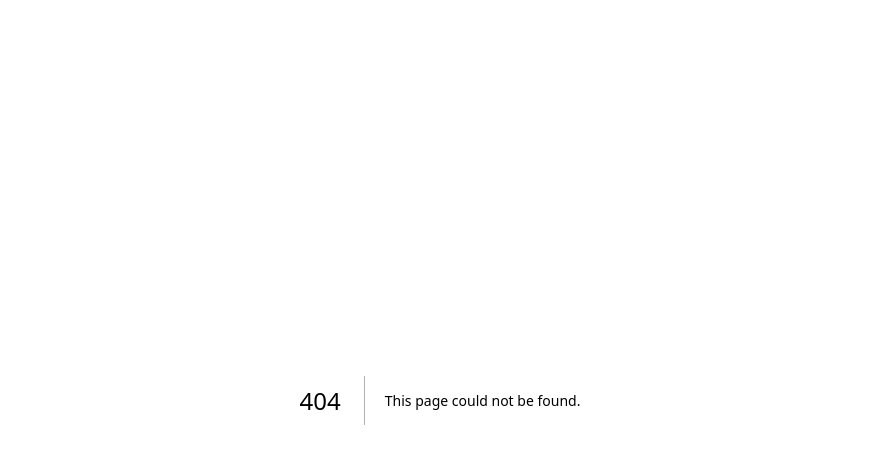
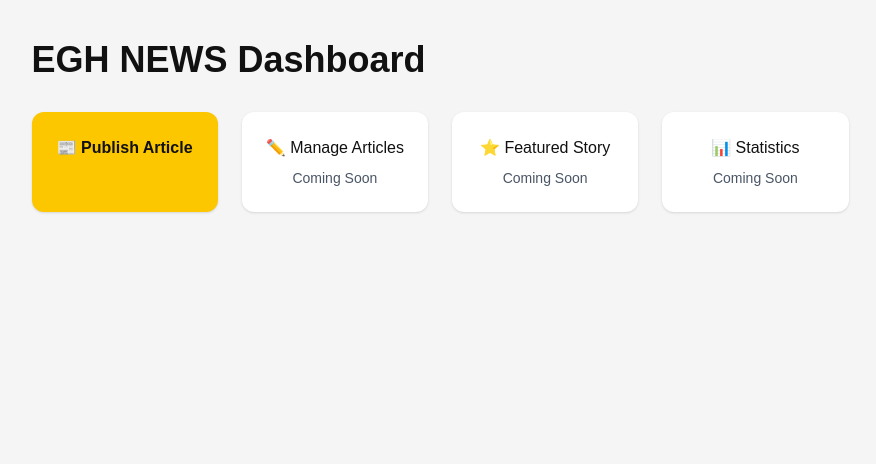
Before and after one commit to ZeusIsHere369/everybodygohear, a Next.js app in the folder egh-news/: page /dashboard in a window 1280 px wide. Before the commit this address had no page. Shown: the top 464 px of the page, without its empty margins (200-1076 px from the left). Built offline with nearby package versions, Linux system fonts and the light colour scheme.

Commit message:
Initial commit: egh-news project setup with Next.js, Tailwind CSS, and TypeScript.

```diff
--- /dev/null
+++ b/egh-news/app/dashboard/page.tsx
@@ -0,0 +1,47 @@
+"use client";
+
+import Link from "next/link";
+
+export default function Dashboard() {
+  return (
+    <main className="mx-auto max-w-7xl px-6 py-10">
+
+      <h1 className="mb-8 text-4xl font-extrabold">
+        EGH NEWS Dashboard
+      </h1>
+
+      <div className="grid gap-6 md:grid-cols-2 lg:grid-cols-4">
+
+        <Link
+          href="/newsroom"
+          className="rounded-xl bg-yellow-400 p-6 text-center font-bold shadow hover:bg-yellow-500"
+        >
+          📰 Publish Article
+        </Link>
+
+        <div className="rounded-xl bg-white p-6 text-center shadow">
+          ✏️ Manage Articles
+          <p className="mt-2 text-sm text-gray-600">
+            Coming Soon
+          </p>
+        </div>
+
+        <div className="rounded-xl bg-white p-6 text-center shadow">
+          ⭐ Featured Story
+          <p className="mt-2 text-sm text-gray-600">
+            Coming Soon
+          </p>
+        </div>
+
+        <div className="rounded-xl bg-white p-6 text-center shadow">
+          📊 Statistics
+          <p className="mt-2 text-sm text-gray-600">
+            Coming Soon
+          </p>
+        </div>
+
+      </div>
+
+    </main>
+  );
+}
```
